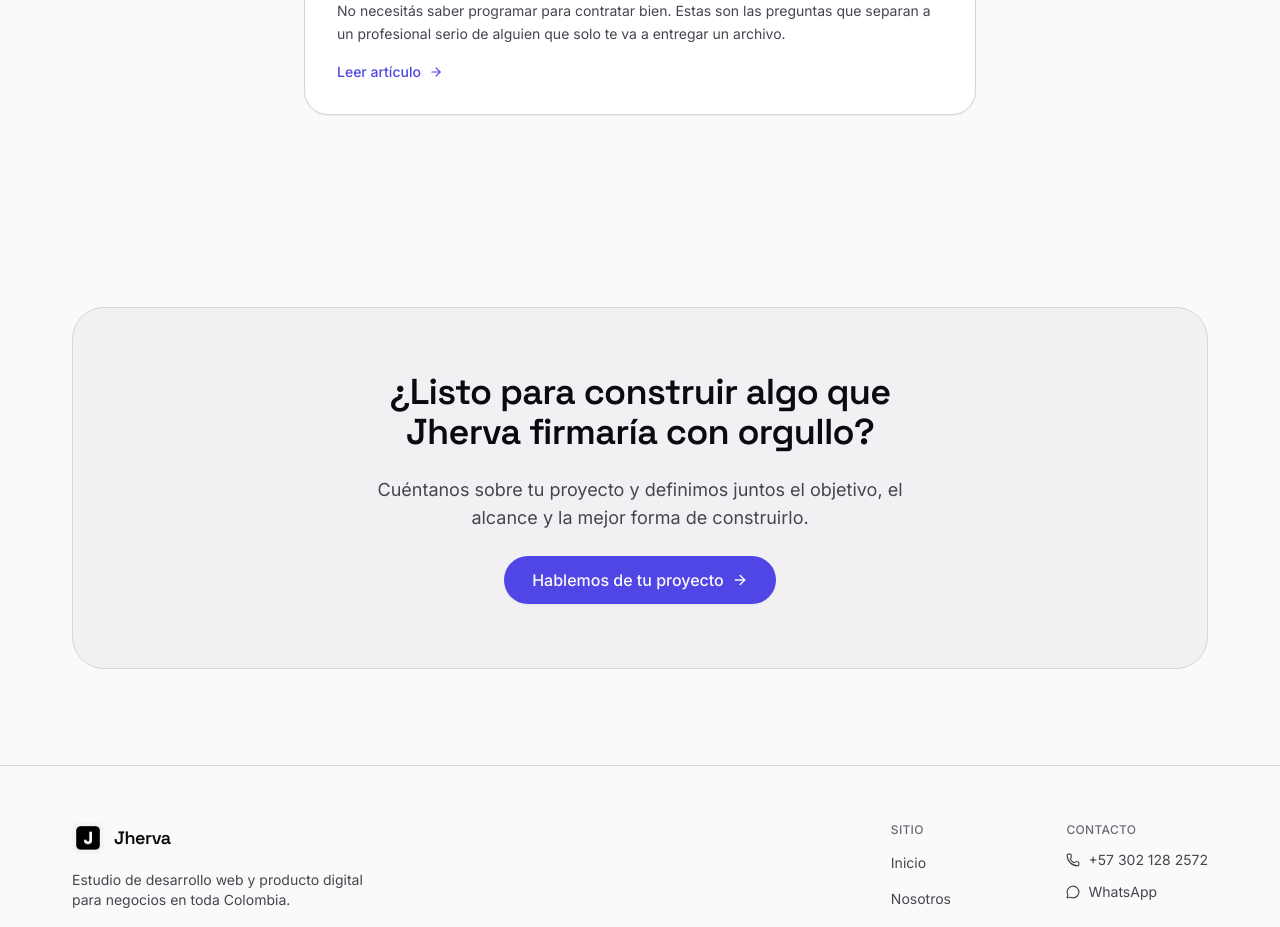
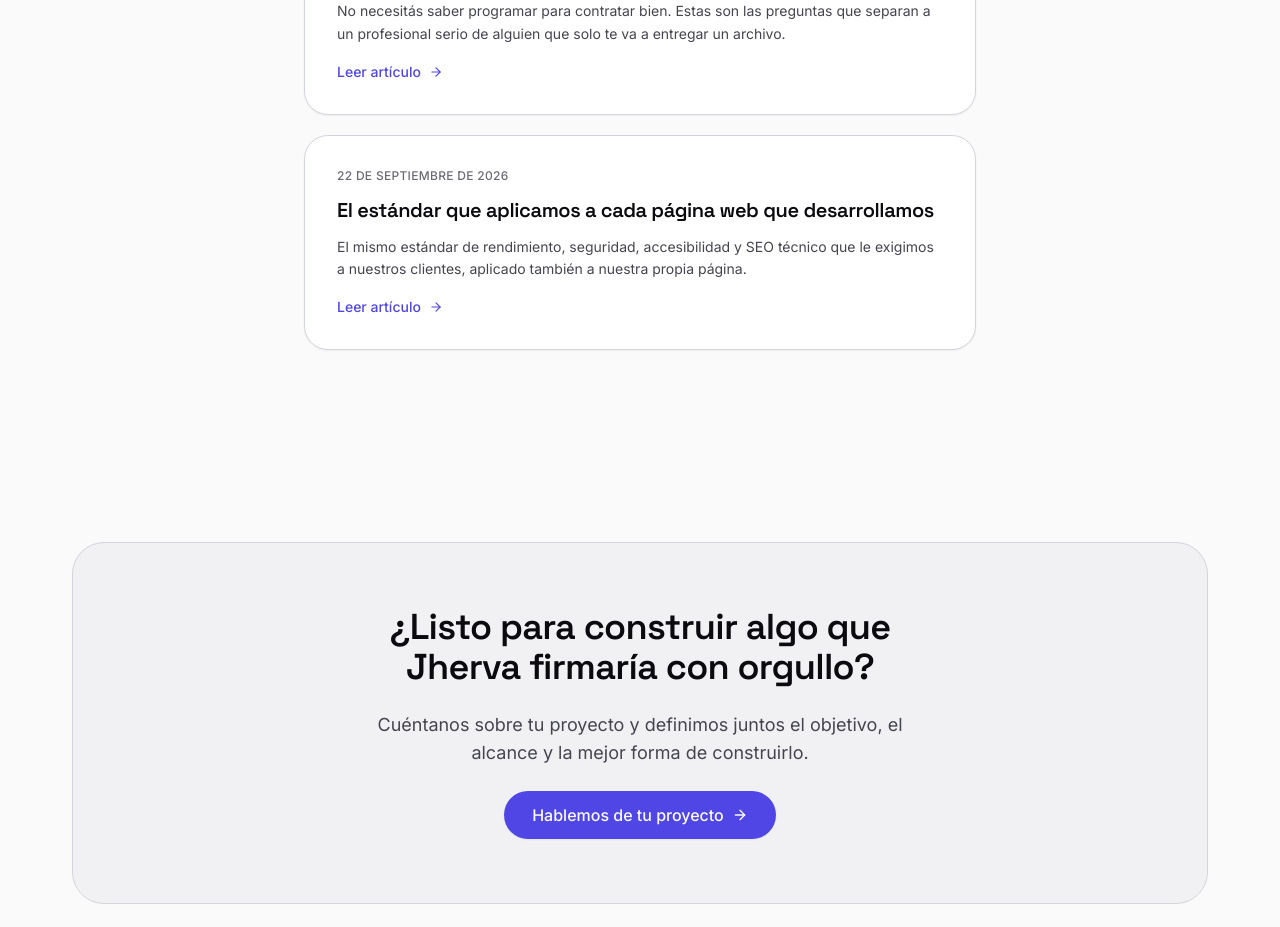
Before and after one commit to jher-ing/jhervaw, a Next.js app: page /blog in a window 1280 px wide. Shown: the part 1700-2627 px from the top of the page. Built offline with nearby package versions, Linux system fonts and the light colour scheme.

Commit message:
feat: Fase 3 SEO — sexto artículo del blog (estándar que aplicamos a cada página web)
Agrega metaTitle opcional en Articulo para separar el título SEO del H1.

Co-Authored-By: Claude Opus 5.5 <noreply@anthropic.com>

```diff
--- a/src/app/blog/[slug]/page.tsx
+++ b/src/app/blog/[slug]/page.tsx
@@ -23,7 +23,7 @@ export async function generateMetadata({
   const articulo = getArticulo(slug);
   if (!articulo) return {};
   return pageMetadata({
-    title: articulo.title,
+    title: articulo.metaTitle ?? articulo.title,
     description: articulo.metaDescription,
     path: `/blog/${articulo.slug}`,
   });
--- a/src/components/features/blog/articulos.ts
+++ b/src/components/features/blog/articulos.ts
@@ -17,6 +17,8 @@ export type ContentBlock =
 export interface Articulo {
   slug: string;
   title: string;
+  /** Título de pestaña/SEO cuando difiere del H1 (p. ej. más orientado a keyword). Si no se define, se usa `title`. */
+  metaTitle?: string;
   metaDescription: string;
   excerpt: string;
   publishedAt: string;
@@ -785,6 +787,140 @@ export const articulos: Articulo[] = [
       },
     ],
   },
+  {
+    slug: "el-estandar-que-aplicamos-a-cada-pagina-web",
+    title: "El estándar que aplicamos a cada página web que desarrollamos",
+    metaTitle: "Desarrollo de páginas web profesionales",
+    metaDescription:
+      "Conocé los estándares de JHERVA para desarrollar páginas web profesionales: rendimiento, seguridad, accesibilidad y SEO técnico.",
+    excerpt:
+      "El mismo estándar de rendimiento, seguridad, accesibilidad y SEO técnico que le exigimos a nuestros clientes, aplicado también a nuestra propia página.",
+    publishedAt: "2026-09-22",
+    content: [
+      { type: "p", text: "Cualquiera puede decir que crea páginas web de calidad." },
+      { type: "p", text: "Pocos pueden demostrar que aplican ese mismo estándar a su propio sitio web." },
+      {
+        type: "p",
+        text: "En JHERVA, cada página web que desarrollamos se construye bajo criterios concretos de rendimiento, seguridad, accesibilidad y SEO técnico.",
+      },
+      { type: "p", text: "Y no hacemos una excepción con nuestra propia página." },
+      { type: "p", text: "El estándar que aplicamos a nuestros clientes es el mismo que nos exigimos a nosotros." },
+      { type: "p", text: "A continuación te mostramos qué significa esto en la práctica." },
+
+      { type: "h2", text: "Seguridad web" },
+      { type: "p", text: "La seguridad empieza desde la forma en que se construye un sitio web." },
+      {
+        type: "p",
+        text: "Cuando un proyecto no necesita una base de datos, sistemas de usuarios o funcionalidades complejas, no tiene sentido añadir componentes innecesarios que aumenten su superficie de exposición.",
+      },
+      { type: "p", text: "Por eso, en JHERVA analizamos las necesidades reales de cada proyecto antes de elegir su arquitectura." },
+      {
+        type: "p",
+        text: "Nuestra propia página, por ejemplo, no utiliza una base de datos ni formularios que almacenen información sensible. Funciona mediante HTTPS y evitamos dependencias de terceros que no aporten un beneficio real al proyecto.",
+      },
+      { type: "p", text: "El objetivo no es añadir tecnología por añadirla." },
+      { type: "p", text: "Es utilizar únicamente la que el proyecto necesita." },
+
+      { type: "h2", text: "Rendimiento web" },
+      { type: "p", text: "Una página web profesional no solo tiene que verse bien. También tiene que cargar rápido y responder correctamente." },
+      { type: "p", text: "Evitamos plantillas pesadas, código innecesario y recursos que puedan afectar el rendimiento del sitio." },
+      { type: "p", text: "Además, optimizamos los recursos utilizados por cada proyecto, incluyendo imágenes, scripts y estilos." },
+      { type: "p", text: "Pero no nos quedamos en \"se siente rápida\"." },
+      { type: "p", text: "Lo medimos." },
+      { type: "p", text: "En JHERVA utilizamos objetivos mínimos de rendimiento como referencia:" },
+      {
+        type: "ul",
+        items: ["Lighthouse Performance: ≥ 90", "LCP: ≤ 2,5 segundos", "INP: ≤ 200 ms"],
+      },
+      {
+        type: "p",
+        text: "Estas métricas nos permiten evaluar el rendimiento utilizando criterios medibles en lugar de depender únicamente de una impresión visual.",
+      },
+      { type: "p", text: "Porque cuando una persona entra a una página web, cada segundo de espera puede convertirse en una oportunidad perdida." },
+
+      { type: "h2", text: "Diseño web accesible" },
+      { type: "p", text: "Un buen diseño web no consiste únicamente en que la página se vea bien." },
+      { type: "p", text: "También debe ser clara, navegable y usable." },
+      { type: "p", text: "Por eso comprobamos el comportamiento de cada sitio en diferentes tamaños de pantalla y prestamos atención a aspectos como:" },
+      {
+        type: "ul",
+        items: [
+          "Textos alternativos para imágenes.",
+          "Contraste adecuado.",
+          "Jerarquía correcta de encabezados.",
+          "Navegación mediante teclado.",
+          "Elementos interactivos claramente identificables.",
+          "Adaptación a dispositivos móviles.",
+        ],
+      },
+      {
+        type: "p",
+        text: "Como referencia utilizamos las buenas prácticas de WCAG 2.1 AA y buscamos mantener una puntuación de Lighthouse Accessibility de 95 o superior.",
+      },
+      { type: "p", text: "La accesibilidad no es un adorno técnico." },
+      { type: "p", text: "Es parte de construir una página web que pueda ser utilizada por más personas." },
+
+      { type: "h2", text: "SEO técnico" },
+      { type: "p", text: "Tener una página web no significa automáticamente aparecer en Google." },
+      { type: "p", text: "Por eso, el SEO técnico forma parte de nuestra forma de desarrollar sitios web desde el inicio." },
+      {
+        type: "p",
+        text: "Cada proyecto se estructura teniendo en cuenta elementos fundamentales para que los motores de búsqueda puedan comprender y rastrear correctamente el contenido.",
+      },
+      { type: "p", text: "Esto incluye, según las necesidades del proyecto:" },
+      {
+        type: "ul",
+        items: [
+          "Títulos y meta descripciones.",
+          "Estructura correcta de encabezados.",
+          "URLs claras.",
+          "Etiquetas alt en imágenes.",
+          "Sitemap.",
+          "robots.txt.",
+          "Datos estructurados cuando son relevantes.",
+          "Enlaces internos.",
+          "Diseño responsive.",
+          "Buen rendimiento y experiencia de usuario.",
+        ],
+      },
+      {
+        type: "p",
+        text: "Nuestro objetivo de referencia es alcanzar Lighthouse SEO de 100, siempre que las características del proyecto permitan evaluarlo bajo esos criterios.",
+      },
+      { type: "p", text: "Y algo importante:" },
+      { type: "p", text: "**El SEO técnico no sustituye una estrategia de contenidos ni garantiza posiciones concretas en Google.**" },
+      {
+        type: "p",
+        text: "Lo que hacemos es entregar una base técnica correctamente preparada para que el sitio pueda ser rastreado, comprendido y trabajado posteriormente.",
+      },
+
+      { type: "h2", text: "¿Por qué estos estándares no son negociables?" },
+      {
+        type: "p",
+        text: "Podríamos crear una versión más sencilla de una página web, eliminar optimizaciones y reducir el tiempo dedicado a determinados aspectos.",
+      },
+      { type: "p", text: "Pero ese no es el estándar con el que queremos trabajar." },
+      { type: "p", text: "Una página web profesional representa a un negocio." },
+      {
+        type: "p",
+        text: "Por eso preferimos construirla correctamente desde el principio, en lugar de solucionar después problemas que podían haberse evitado durante el desarrollo.",
+      },
+      { type: "p", text: "No le exigimos a un proyecto de cliente nada que no nos exijamos primero a nosotros mismos." },
+      { type: "p", text: "Nuestra propia página web es parte de ese compromiso." },
+
+      { type: "h2", text: "Calidad que se puede comprobar" },
+      { type: "p", text: "No queremos que confíes únicamente en lo que decimos." },
+      { type: "p", text: "Queremos que puedas comprobarlo." },
+      {
+        type: "p",
+        text: "En nuestra sección de [estándares](/estandares) podés consultar los criterios técnicos que utilizamos y las herramientas con las que evaluamos nuestros proyectos.",
+      },
+      {
+        type: "p",
+        text: "Y si estás buscando una página web profesional para tu negocio, podés conocer nuestro [proceso](/proceso), [portafolio](/portafolio) y [precios](/precios).",
+      },
+    ],
+  },
 ];
 
 export function getArticulo(slug: string): Articulo | undefined {
```
